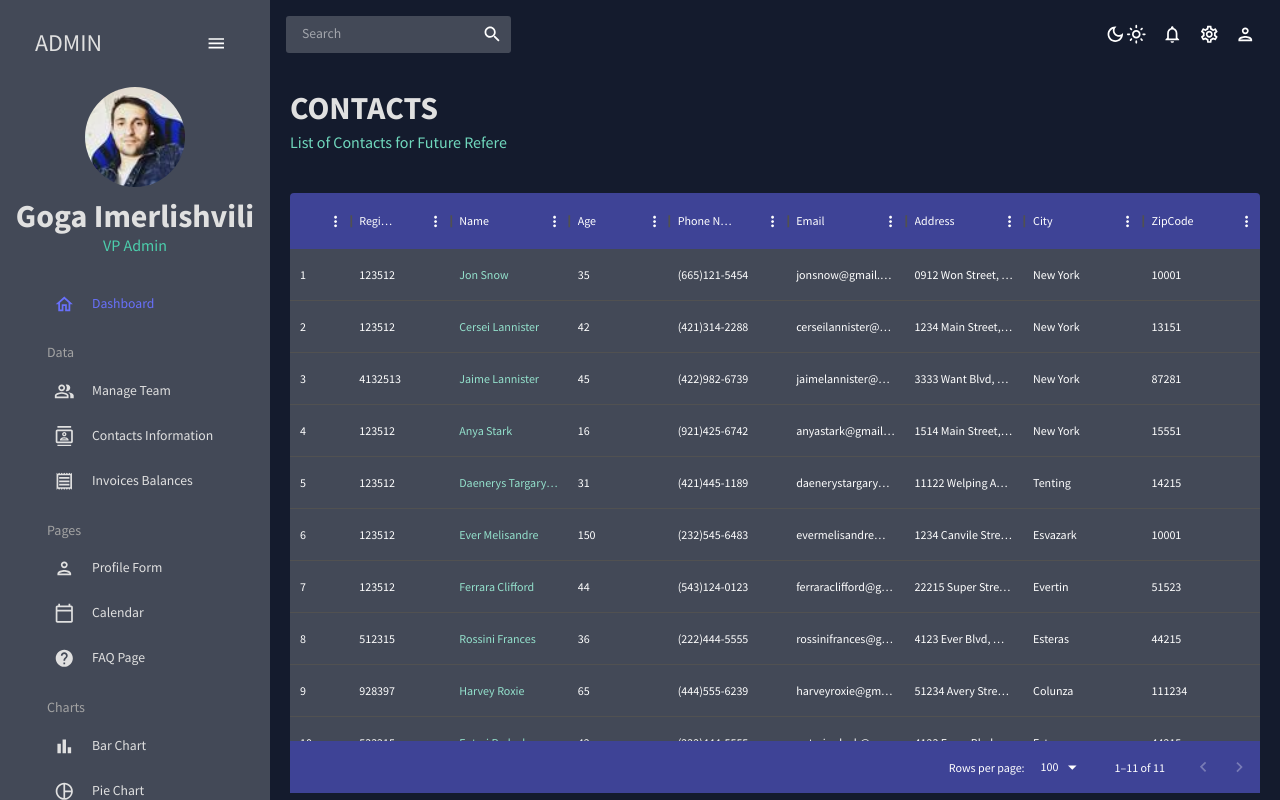
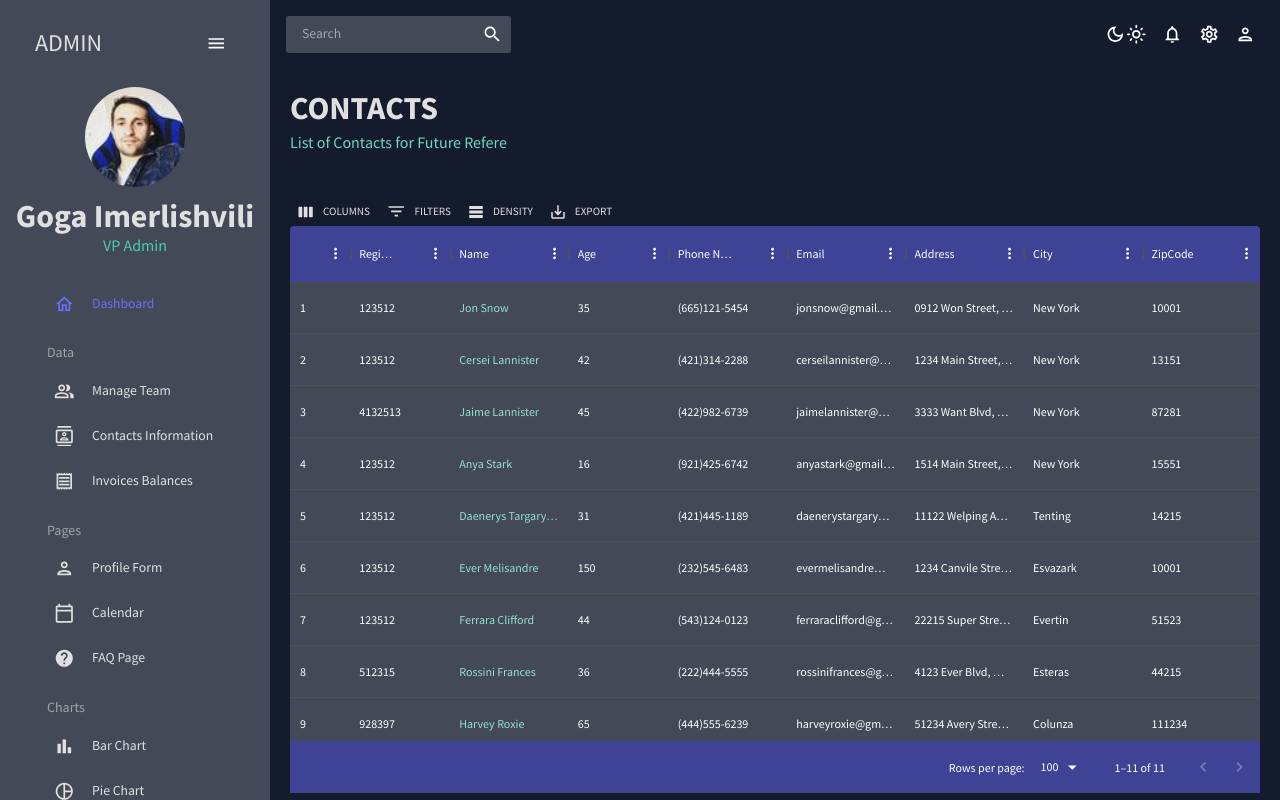
Before and after one commit to GogaImerlishvili/React__Admin__Dashboard, a React (Create React App) app: page /contacts in a window 1280 px wide. Built offline with nearby package versions, Linux system fonts and the light colour scheme.

Commit message:
added gridtoolbar in components

```diff
--- a/src/scenes/contacts/index.jsx
+++ b/src/scenes/contacts/index.jsx
@@ -53,6 +53,7 @@ return (
             <DataGrid
             rows={mockDataContacts}
             columns={columns}
+            components={{Toolbar:GridToolbar}}
             />
         </Box>
     </Box>
```
